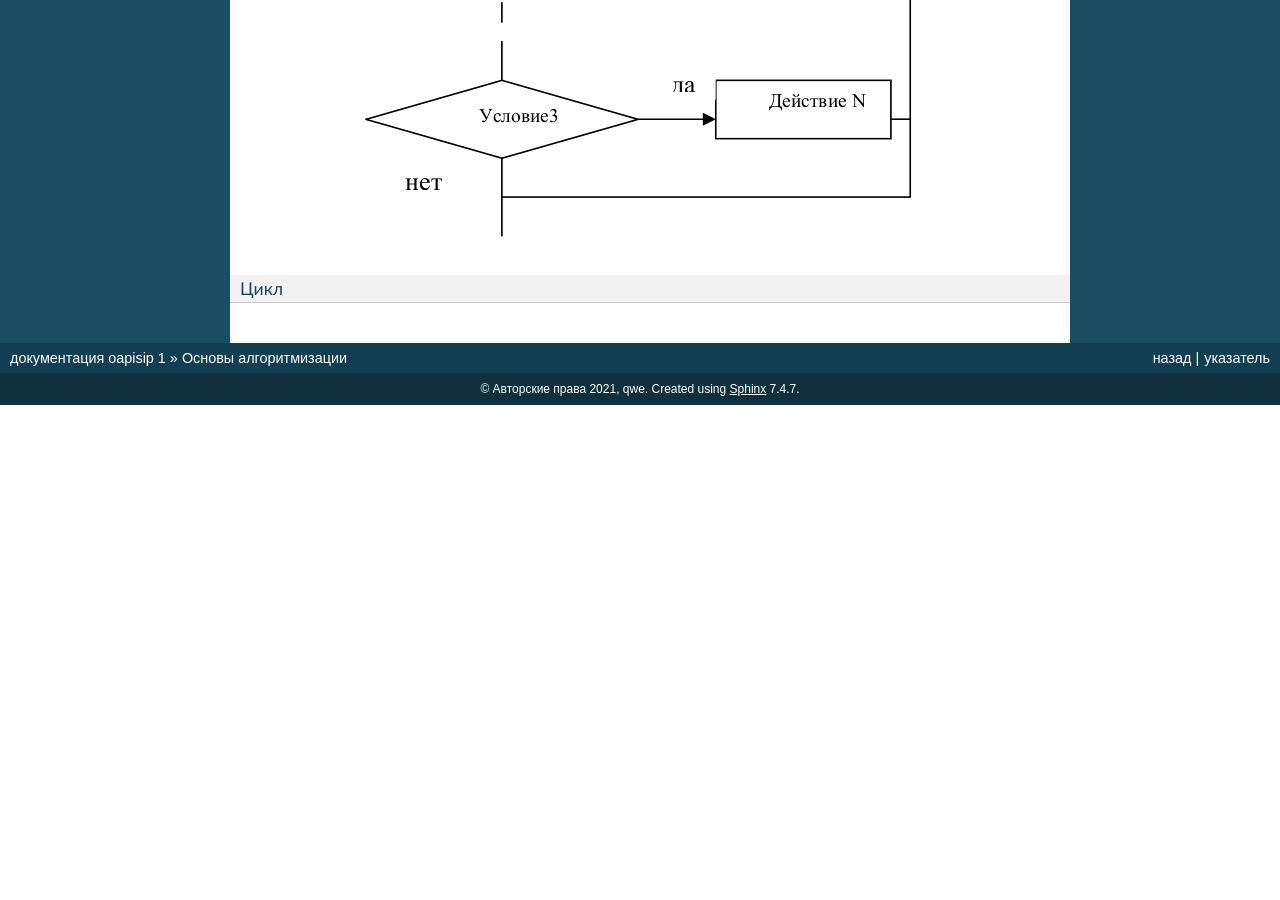
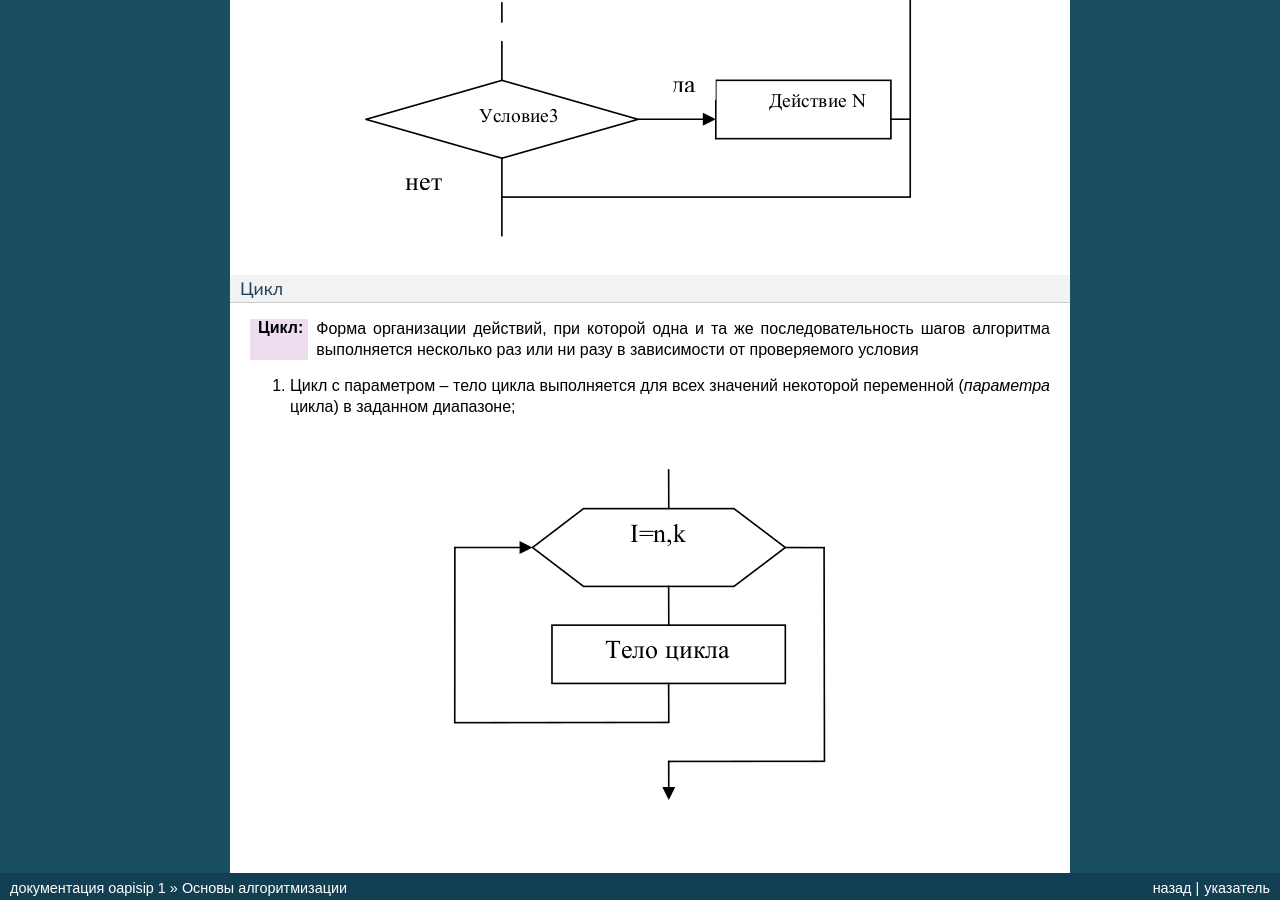
Before and after one commit to rimcupk/oapisip, a Sphinx documentation site: the page built from docs/chapters/01_algo/01_algo.rst, in a window 1280 px wide and 900 px high, scrolled down 3639 px. Built offline with Sphinx 7.4.7, drawn with Linux system fonts in a browser that asks for light colours; before the commit the page ends 4044 px from its top, so only the background shows below that.

Commit message:
Update 01_algo.rst

```diff
--- a/docs/chapters/01_algo/01_algo.rst
+++ b/docs/chapters/01_algo/01_algo.rst
@@ -52,8 +52,8 @@
 
 Ветвление
 .........
-Форма организации действий, при которой в зависимости от справедливости проверяемого условия алгоритм может пойти по одной из двух возможных ветвей. Происходит выбор одного из альтернативных путей работы алгоритма. Каждый из путей ведет к общему выходу, так что работа алгоритма будет продолжаться независимо от того, какой
-путь будет выбран
+
+:Ветвление: Форма организации действий, при которой в зависимости от справедливости проверяемого условия алгоритм может пойти по одной из двух возможных ветвей. Происходит выбор одного из альтернативных путей работы алгоритма. Каждый из путей ведет к общему выходу, так что работа алгоритма будет продолжаться независимо от того, какой путь будет выбран
 
 1) **Неполная форма ветвления (если...то, if...then)**
 
@@ -78,3 +78,11 @@
 
 Цикл
 ....
+
+:Цикл: Форма организации действий, при которой одна и та же последовательность шагов алгоритма выполняется несколько раз или ни разу в зависимости от проверяемого условия
+1) Цикл с параметром – тело цикла выполняется для всех значений некоторой переменной (*параметра* цикла) в заданном диапазоне;
+
+.. figure:: 01_for.png
+       :scale: 100 %
+       :align: center
+       :alt: asda
```
